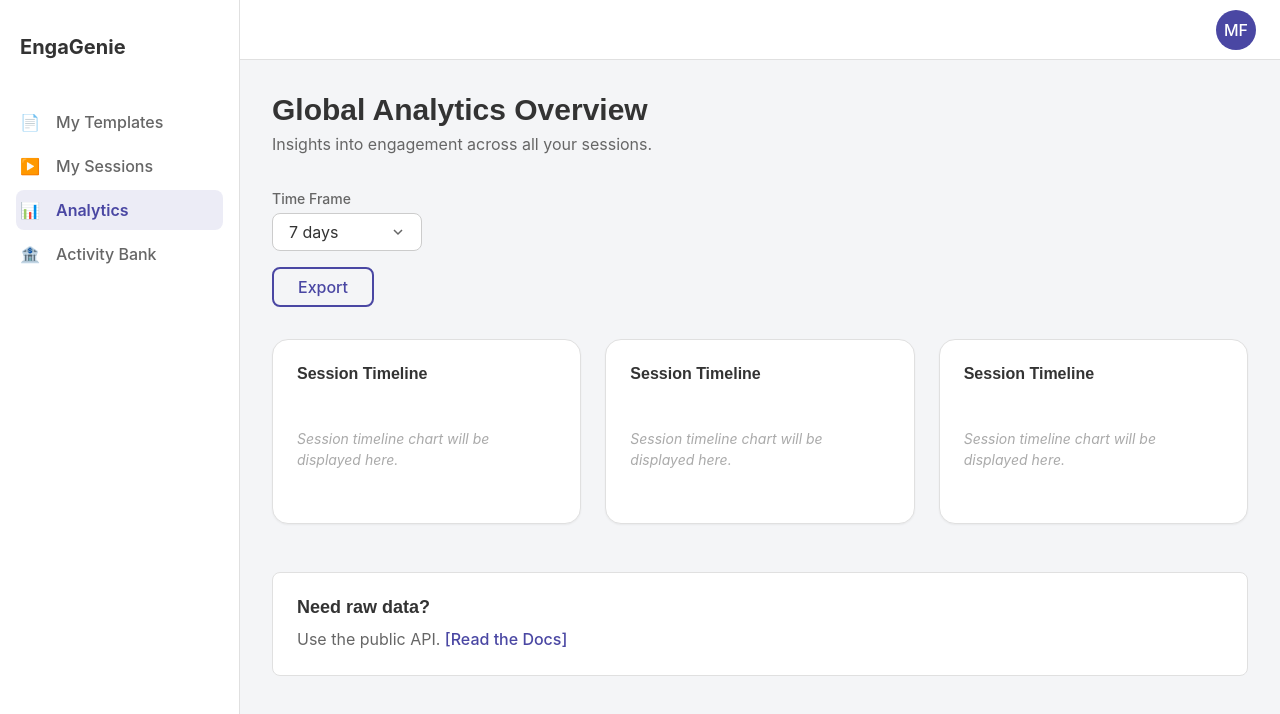
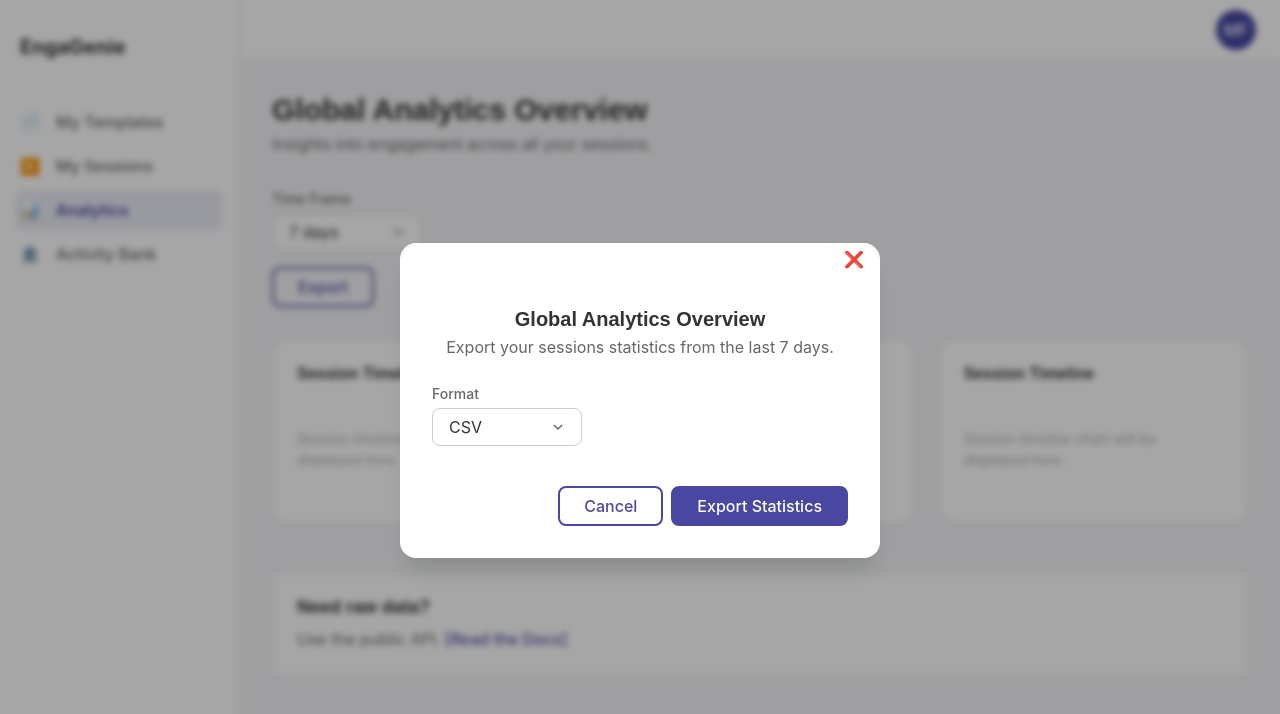
Before and after one commit to MiraZzle/hlasovatko-bachelor-thesis, a SvelteKit app in the folder manager/: page /overview/analytics in a window 1280 px wide. Both pictures are taken after a click on the button "Export". Shown: the top 714 px of the page. Built offline with nearby package versions, Linux system fonts and the light colour scheme.

Commit message:
feat: add export analytics modal

```diff
--- /dev/null
+++ b/manager/src/components/elements/ExportAnalyticsModal.svelte
@@ -0,0 +1,136 @@
+<script lang="ts">
+	import ModalDialog from '$components/elements/ModalDialog.svelte';
+	import Button from '$components/elements/typography/Button.svelte'; // Verify path
+	import Select from '$components/elements/typography/Select.svelte'; // Verify path
+
+	type ExportFormat = 'csv' | 'xlsx' | 'json'; // Example formats
+
+	// --- Component Props ---
+	type Props = {
+		open?: boolean;
+		timeFrameLabel?: string; // e.g., "the last week", "the last 30 days"
+		onclose?: () => void;
+		onExport?: (format: ExportFormat) => void | Promise<void>;
+	};
+
+	let {
+		open = $bindable(false),
+		timeFrameLabel = 'the selected period', // Default description
+		onclose = () => {
+			open = false;
+		},
+		onExport = async (format) => {
+			console.warn('onExport handler not provided', format);
+		}
+	}: Props = $props();
+
+	// --- Internal State ---
+	let selectedFormat = $state<ExportFormat>('csv'); // Default format
+	let isSubmitting = $state(false);
+
+	// --- Format Options ---
+	const formatOptions: { value: ExportFormat; label: string }[] = [
+		{ value: 'csv', label: 'CSV' },
+		{ value: 'xlsx', label: 'Excel (XLSX)' },
+		{ value: 'json', label: 'JSON' }
+	];
+
+	// --- Reset form when modal opens ---
+	$effect(() => {
+		if (open) {
+			selectedFormat = 'csv'; // Reset to default
+			isSubmitting = false;
+		}
+	});
+
+	// --- Form Submit Handler ---
+	async function handleSubmit() {
+		if (isSubmitting) return;
+		isSubmitting = true;
+		try {
+			await onExport(selectedFormat);
+			requestClose(); // Close on success
+		} catch (err) {
+			console.error('Error during export:', err);
+			alert(`Failed to export statistics: ${err instanceof Error ? err.message : 'Unknown error'}`);
+		} finally {
+			isSubmitting = false;
+		}
+	}
+
+	// --- Request Close Handler ---
+	function requestClose() {
+		if (onclose) {
+			onclose();
+		}
+	}
+
+	// Define unique IDs for accessibility
+	const titleId = 'export-analytics-title';
+	const descriptionId = 'export-analytics-desc';
+</script>
+
+<ModalDialog bind:open {onclose} width="sm" {titleId} {descriptionId}>
+	<h2 id={titleId} class="export-analytics-modal__title">Global Analytics Overview</h2>
+	<p id={descriptionId} class="export-analytics-modal__description">
+		Export your sessions statistics from {timeFrameLabel}.
+	</p>
+
+	<form onsubmit={handleSubmit} class="export-analytics-modal__form">
+		<Select
+			label="Format"
+			id="export-format-modal"
+			options={formatOptions}
+			bind:value={selectedFormat}
+			required
+			disabled={isSubmitting}
+		/>
+
+		<div class="export-analytics-modal__actions">
+			<Button type="button" variant="outline" onclick={requestClose} disabled={isSubmitting}
+				>Cancel</Button
+			>
+			<Button type="submit" variant="primary" disabled={isSubmitting}>
+				{#if isSubmitting}Exporting...{:else}Export Statistics{/if}
+			</Button>
+		</div>
+	</form>
+</ModalDialog>
+
+<style lang="scss">
+	@import '../../styles/variables.scss'; // Adjust path if needed
+
+	// BEM block for this modal's content
+	.export-analytics-modal {
+		&__title {
+			font-size: $font-size-xl;
+			font-weight: $font-weight-semibold;
+			text-align: center;
+			margin-bottom: $spacing-xs; // Less space below title
+			padding-top: $spacing-sm;
+		}
+
+		&__description {
+			font-size: $font-size-md;
+			color: $color-text-secondary;
+			text-align: center;
+			margin-bottom: $spacing-lg; // Space below description
+		}
+
+		&__form {
+			display: flex;
+			flex-direction: column;
+			gap: $spacing-lg; // Space between select and actions
+		}
+
+		&__actions {
+			display: flex;
+			justify-content: flex-end;
+			gap: $spacing-sm;
+			margin-top: $spacing-md; // Reduced space above buttons
+			// Optional border if needed:
+			// border-top: 1px solid $color-border-light;
+			// padding-top: $spacing-lg;
+		}
+	}
+</style>
--- a/manager/src/routes/overview/analytics/+page.svelte
+++ b/manager/src/routes/overview/analytics/+page.svelte
@@ -2,6 +2,7 @@
 	import Select from '$components/elements/typography/Select.svelte';
 	import Button from '$components/elements/typography/Button.svelte';
 	import StatCard from '$components/dashboard/StatCard.svelte';
+	import ExportAnalyticsModal from '$components/elements/ExportAnalyticsModal.svelte';
 
 	// Placeholder Icons (Replace with actual Svelte components or SVG imports)
 	const IconBarChart = () => '<svg>📊</svg>'; // Placeholder
@@ -19,6 +20,8 @@
 		{ value: '90d', label: '90 days' },
 		{ value: 'all', label: 'All time' }
 	];
+
+	let isExportModalOpen = $state(false);
 
 	// Dummy stats data (replace with actual fetched data based on selectedTimeFrame)
 	let globalMetrics = $derived(() => ({
@@ -45,6 +48,31 @@
 		console.log('Exporting data for time frame:', selectedTimeFrame);
 		// Trigger export logic
 	}
+
+	// --- Modal Handlers ---
+	function openExportModal(): void {
+		isExportModalOpen = true;
+	}
+	function closeExportModal(): void {
+		isExportModalOpen = false;
+	}
+	// Handler for when modal confirms export
+	function handleExportSubmit(format: string): void {
+		console.log(
+			`Exporting statistics for time frame '${selectedTimeFrame}' in format '${format}'...`
+		);
+		// --- TODO: Implement actual export logic ---
+		alert(`Exporting ${format}... (Placeholder)`);
+		// Modal closes itself after calling this successfully
+	}
+
+	function getCurrentTimeFrameLabel(): string {
+		const option = timeFrameOptions.find((opt) => opt.value === selectedTimeFrame);
+		return option ? `the last ${option.label.toLowerCase()}` : 'the selected period';
+	}
+
+	// --- Computed label for time frame ---
+	let currentTimeFrameLabel = $derived(getCurrentTimeFrameLabel());
 </script>
 
 <svelte:head>
@@ -65,7 +93,7 @@
 			onchange={handleTimeFrameChange}
 			ariaLabel="Select time frame for analytics"
 		/>
-		<Button variant="outline" onclick={handleExport}>Export</Button>
+		<Button variant="outline" onclick={openExportModal}>Export</Button>
 	</div>
 
 	<div class="analytics-page__stats-grid">
@@ -90,6 +118,13 @@
 			>
 		</p>
 	</section>
+
+	<ExportAnalyticsModal
+		bind:open={isExportModalOpen}
+		timeFrameLabel={currentTimeFrameLabel}
+		onclose={closeExportModal}
+		onExport={handleExportSubmit}
+	/>
 </div>
 
 <style lang="scss">
```
